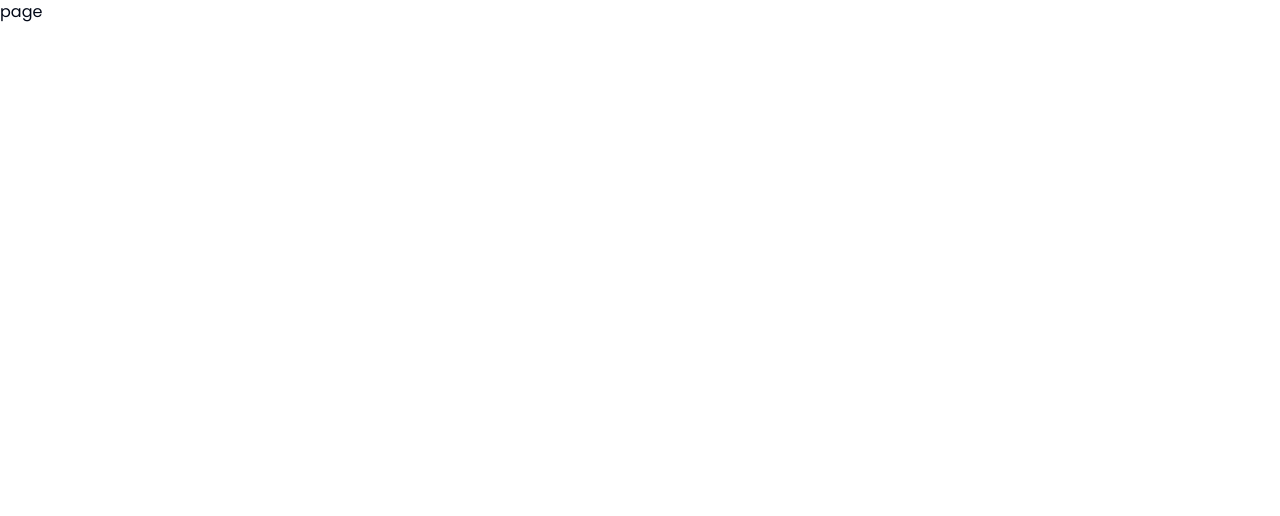
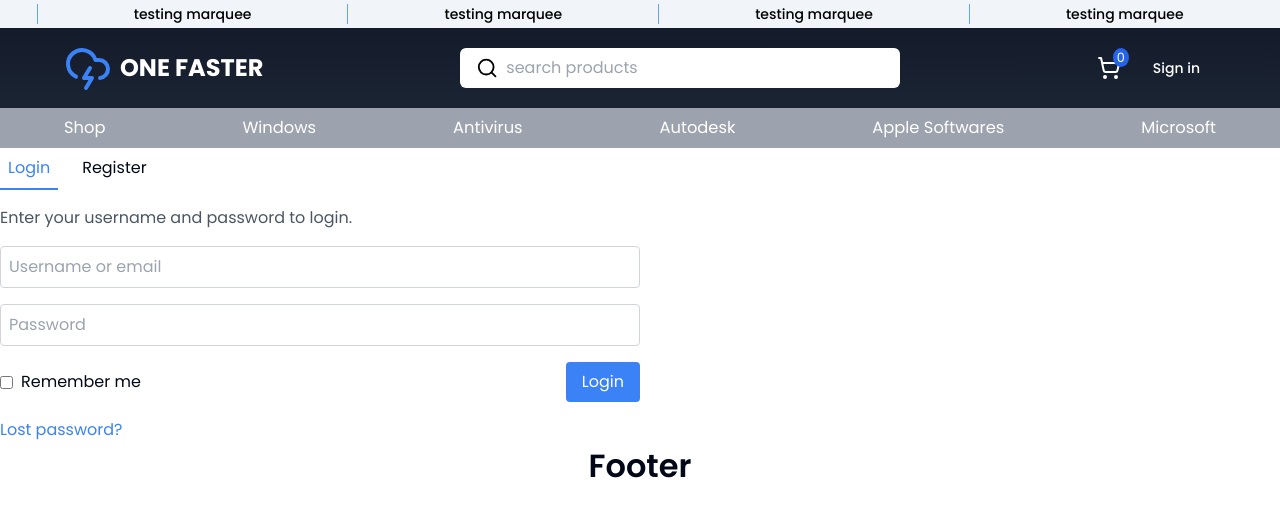
Before and after one commit to a-ww2-er/online-store, a Next.js app in the folder client/: page /auth in a window 1280 px wide. Shown: the top 516 px of the page. Built offline with nearby package versions, Linux system fonts and the light colour scheme.

Commit message:
Set up auth page and components

```diff
--- a/client/src/app/auth/page.tsx
+++ b/client/src/app/auth/page.tsx
@@ -1,8 +1,25 @@
-import React from 'react'
-type Props = {}
+import React from "react";
+import Header from "@/components/Home/Header";
+import Navbar from "@/components/Home/Navbar";
+import Tabs from "@/components/Home/Tabs";
+import Footer from "@/components/Home/Footer";
+import AuthTabs from "@/components/Auth/authtabs";
 
-const page = (props: Props) => {
-  return ( <div> page </div> )
-}
+const page = () => {
+  return (
+    <>
+      <title>Login | Register</title>
+      <div>
+        <section className="text-white bg-gradient-to-t from-gray-800 to-gray-900 w-full h-fit">
+          <Header />
+          <Navbar />
+          <Tabs />
+        </section>
+        <AuthTabs/>
+        <Footer/>
+      </div>
+    </>
+  );
+};
 
-export default page
+export default page;
--- a/client/src/app/layout.tsx
+++ b/client/src/app/layout.tsx
@@ -5,7 +5,7 @@
 const poppins = Poppins({ subsets: ["latin"] ,weight:"400"});
 
 export const metadata: Metadata = {
-  title: "Create Next App",
+  title: "Online Store",
   description: "Generated by create next app",
 };
 
--- /dev/null
+++ b/client/src/components/Auth/authtabs.tsx
@@ -0,0 +1,145 @@
+"use client"
+import { useState } from "react";
+
+const AuthTabs = () => {
+  const [activeTab, setActiveTab] = useState("login");
+
+  return (
+    <div className="col-span-12 md:col-span-6 w-1/2 m-0">
+      <ul className="flex mb-4" role="tablist">
+        <li
+          role="presentation"
+          className={`mr-4 ${
+            activeTab === "login" ? "border-b-2 border-blue-500" : ""
+          }`}
+        >
+          <button
+            className={`p-2 ${activeTab === "login" ? "text-blue-500" : ""}`}
+            onClick={() => setActiveTab("login")}
+          >
+            Login
+          </button>
+        </li>
+        <li
+          role="presentation"
+          className={`${
+            activeTab === "register" ? "border-b-2 border-blue-500" : ""
+          }`}
+        >
+          <button
+            className={`p-2 ${activeTab === "register" ? "text-blue-500" : ""}`}
+            onClick={() => setActiveTab("register")}
+          >
+            Register
+          </button>
+        </li>
+      </ul>
+      <div className="tab-content">
+        {activeTab === "login" && (
+          <div role="tabpanel" className="tab-pane active" id="login">
+            <form id="login" className="space-y-4" method="post">
+              <span className="sub-title block text-gray-600">
+                Enter your username and password to login.
+              </span>
+              <div className="form-group">
+                <input
+                  type="text"
+                  className="w-full p-2 border border-gray-300 rounded"
+                  name="username"
+                  id="username"
+                  placeholder="Username or email"
+                  autoComplete="username"
+                />
+              </div>
+              <div className="form-group">
+                <input
+                  type="password"
+                  className="w-full p-2 border border-gray-300 rounded"
+                  name="password"
+                  id="password"
+                  placeholder="Password"
+                  autoComplete="current-password"
+                />
+              </div>
+              <div className="flex items-center justify-between">
+                <label className="flex items-center">
+                  <input
+                    type="checkbox"
+                    name="rememberme"
+                    id="rememberme"
+                    value="forever"
+                    className="mr-2"
+                  />
+                  <span>Remember me</span>
+                </label>
+                <button
+                  type="submit"
+                  className="px-4 py-2 bg-blue-500 text-white rounded"
+                >
+                  Login
+                </button>
+              </div>
+              <p className="mt-4">
+                <a href="/my-account/lost-password/" className="text-blue-500">
+                  Lost password?
+                </a>
+              </p>
+            </form>
+          </div>
+        )}
+        {activeTab === "register" && (
+          <div role="tabpanel" className="tab-pane" id="register">
+            <form id="register" className="space-y-4" method="post">
+              <span className="sub-title block text-gray-600">
+                Enter your email and password to register.
+              </span>
+              <div className="form-group">
+                <input
+                  type="email"
+                  className="w-full p-2 border border-gray-300 rounded"
+                  name="email"
+                  id="reg_email"
+                  placeholder="Email address"
+                  autoComplete="email"
+                />
+              </div>
+              <div className="form-group">
+                <input
+                  type="password"
+                  className="w-full p-2 border border-gray-300 rounded"
+                  name="password"
+                  id="reg_password"
+                  placeholder="Password"
+                  autoComplete="new-password"
+                />
+              </div>
+              <div className="form-group">
+                <button
+                  type="submit"
+                  className="px-4 py-2 bg-blue-500 text-white rounded"
+                >
+                  Register
+                </button>
+              </div>
+              <div className="text-sm text-gray-500">
+                Your personal data will be used to support your experience
+                throughout this website in accordance with our{" "}
+                <a
+                  href="/privacy-policy/"
+                  className="text-blue-500"
+                  target="_blank"
+                  rel="noopener noreferrer"
+                >
+                  privacy policy
+                </a>
+                .
+              </div>
+            </form>
+          </div>
+        )}
+      </div>
+    </div>
+  );
+};
+
+export default AuthTabs;
```
